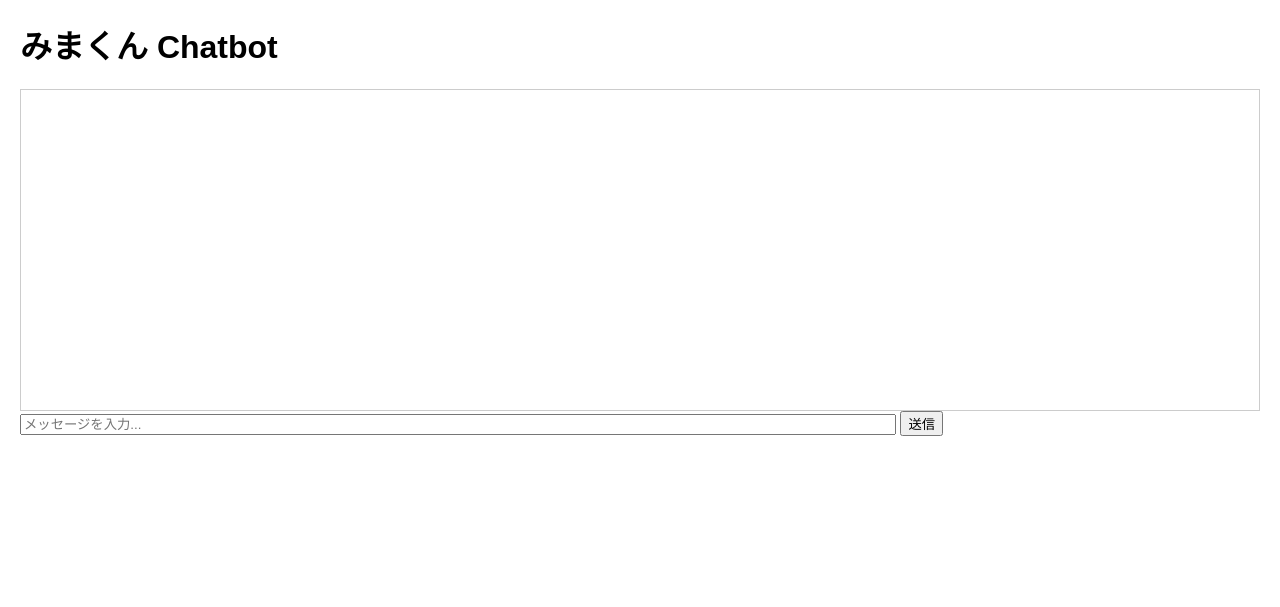
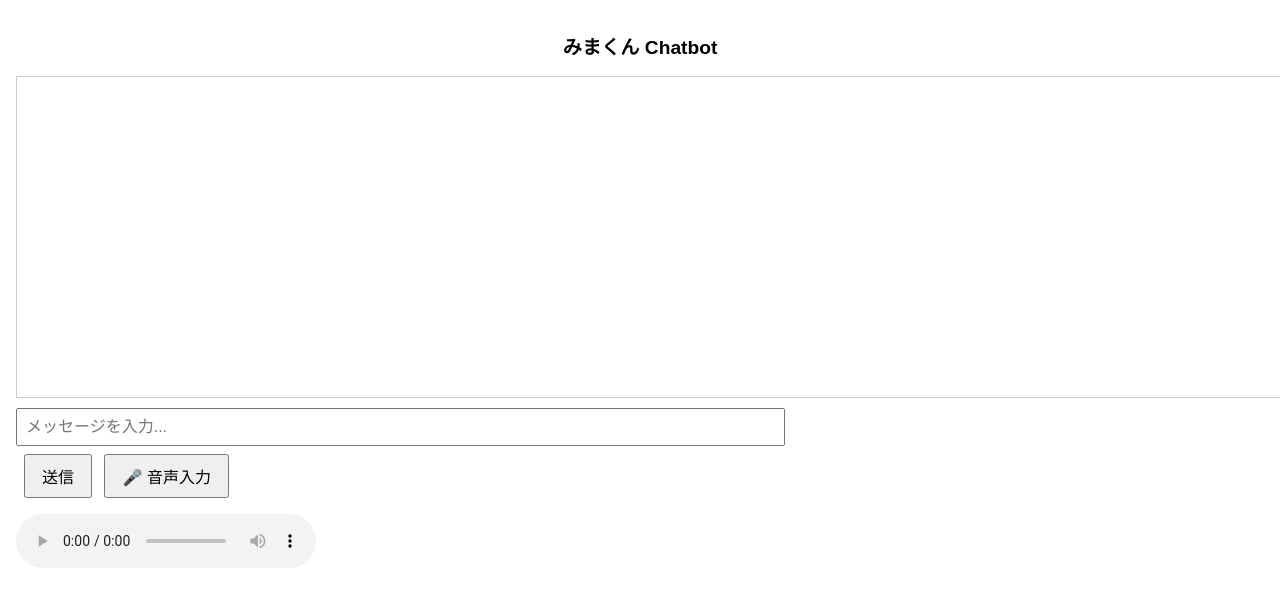
Before and after one commit to MitsunoriFukuchi692/flask-chatbot4, a Flask app: page /chatbot in a window 1280 px wide. Shown: the top 607 px of the page. Run offline with Flask 3, Linux system fonts and the light colour scheme; parts of the project's set-up code (start-up, migrations or seed data) failed here and were passed over.

Commit message:
update chatbot.html with compact display

```diff
--- a/templates/chatbot.html
+++ b/templates/chatbot.html
@@ -5,44 +5,120 @@
   <meta charset="UTF-8">
   <title>みまくん Chatbot</title>
   <style>
-        body { font-family: sans-serif; margin: 20px; }
-        #chatLog { border: 1px solid #ccc; padding: 10px; height: 300px; overflow-y: auto; white-space: pre-wrap; }
-        .user { font-weight: bold; margin-top: 10px; }
-        .bot { color: green; margin-bottom: 10px; }
+    body {
+      font-family: sans-serif;
+      background-color: #ffffff;
+      margin: 0;
+      padding: 1rem;
+    }
+    h2 {
+      font-size: 1.2rem;
+      margin-bottom: 1rem;
+      text-align: center;
+    }
+    #chatLog {
+      border: 1px solid #ccc;
+      padding: 10px;
+      width: 100%;
+      height: 300px;
+      overflow-y: auto;
+      margin-bottom: 10px;
+    }
+    .message {
+      padding: 8px 12px;
+      border-radius: 10px;
+      margin: 5px;
+      max-width: 80%;
+      display: inline-block;
+      clear: both;
+    }
+    .user {
+      background-color: #e0f7fa;
+      float: right;
+      text-align: right;
+    }
+    .bot {
+      background-color: #f1f8e9;
+      float: left;
+    }
+    #userInput {
+      width: 60%;
+      padding: 0.5rem;
+      font-size: 1rem;
+    }
+    button {
+      padding: 0.5rem 1rem;
+      font-size: 1rem;
+      margin-left: 0.5rem;
+    }
+    #buttons {
+      margin-top: 0.5rem;
+    }
   </style>
 </head>
 <body>
-    <h1>みまくん Chatbot</h1>
+  <h2>みまくん Chatbot</h2>
   <div id="chatLog"></div>
-    <input type="text" id="userInput" placeholder="メッセージを入力..." style="width: 70%;">
+  <input type="text" id="userInput" placeholder="メッセージを入力...">
+  <div id="buttons">
     <button onclick="sendMessage()">送信</button>
-    <br><br>
-    <audio id="audioPlayer" controls style="display: none;"></audio>
+    <button onclick="startSpeechRecognition()">🎤 音声入力</button>
+  </div>
+  <audio id="audioPlayer" controls style="display: block; margin-top: 1rem;"></audio>
 
   <script>
+    const chatLog = document.getElementById("chatLog");
+    const userInput = document.getElementById("userInput");
+    const audioPlayer = document.getElementById("audioPlayer");
+
+    function appendMessage(text, sender) {
+      const p = document.createElement("div");
+      p.className = "message " + (sender === "あなた" ? "user" : "bot");
+      p.innerText = text;
+      chatLog.appendChild(p);
+      chatLog.scrollTop = chatLog.scrollHeight;
+    }
+
     async function sendMessage() {
-            const input = document.getElementById("userInput").value;
-            if (!input) return;
-            const log = document.getElementById("chatLog");
-            log.innerHTML += "\n👤 あなた: " + input;
+      const text = userInput.value.trim();
+      if (!text) return;
 
-            try {
-                const response = await fetch("/chat", {
+      appendMessage(text, "あなた");
+      userInput.value = "";
+
+      const res = await fetch("https://flask-chatbot4.onrender.com/chat", {
         method: "POST",
         headers: { "Content-Type": "application/json" },
-                    body: JSON.stringify({ text: input })
+        body: JSON.stringify({ text })
       });
 
-                const data = await response.json();
-                log.innerHTML += "\n🤖 みまくん: " + data.reply;
-                document.getElementById("audioPlayer").src = "/static/output.mp3?t=" + Date.now();
-                document.getElementById("audioPlayer").play();
-            } catch (e) {
-                log.innerHTML += "\n⚠️ エラーが発生しました。";
-                console.error(e);
+      if (res.ok) {
+        const data = await res.json();
+        appendMessage(data.reply, "みまくん");
+        audioPlayer.src = `https://flask-chatbot4.onrender.com/static/output.mp3?t=${Date.now()}`;
+        audioPlayer.play();
+      } else {
+        appendMessage("エラーが発生しました。", "みまくん");
+      }
     }
 
-            document.getElementById("userInput").value = "";
+    function startSpeechRecognition() {
+      const recognition = new (window.SpeechRecognition || window.webkitSpeechRecognition)();
+      recognition.lang = "ja-JP";
+      recognition.interimResults = false;
+      recognition.maxAlternatives = 1;
+
+      recognition.onresult = (event) => {
+        const transcript = event.results[0][0].transcript;
+        userInput.value = transcript;
+        sendMessage();
+      };
+
+      recognition.onerror = (event) => {
+        alert("音声認識エラー: " + event.error);
+      };
+
+      recognition.start();
     }
   </script>
 </body>
```
Lines whose indentation alone changed are shown as unchanged.
